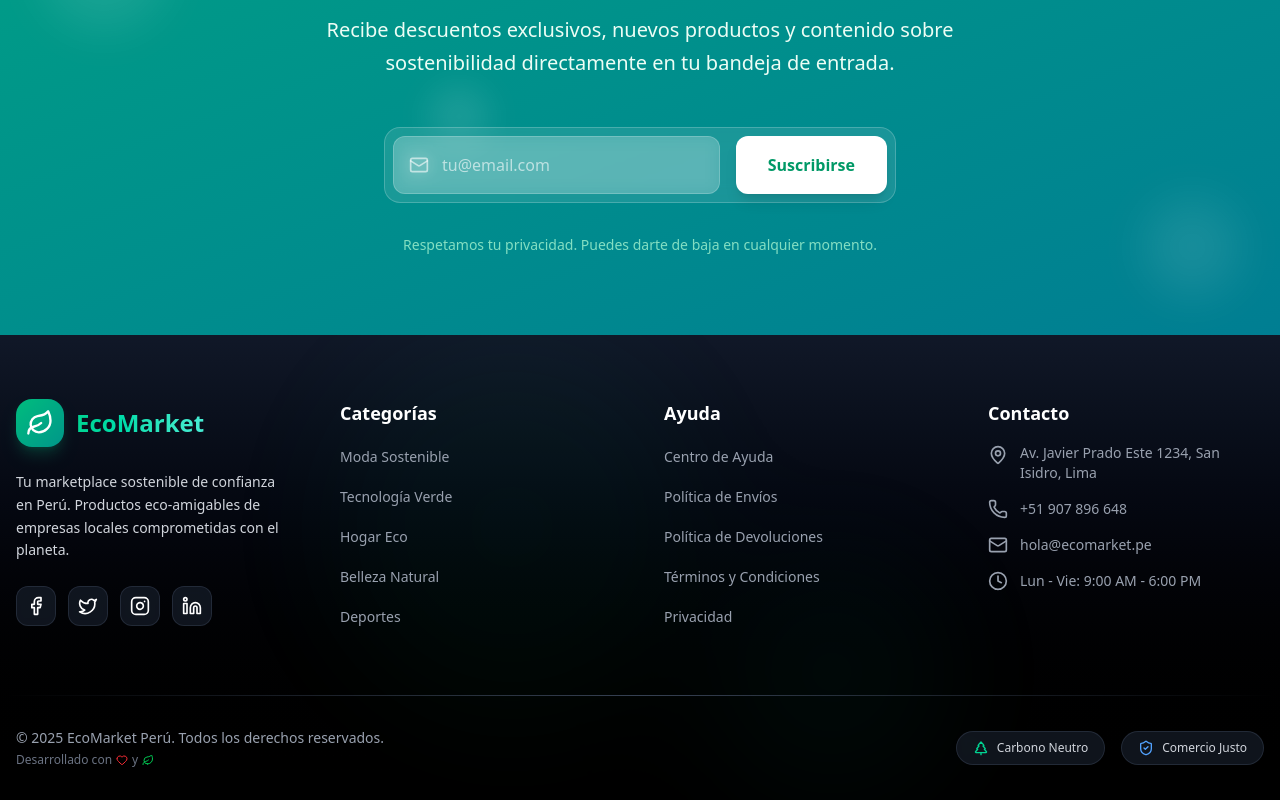
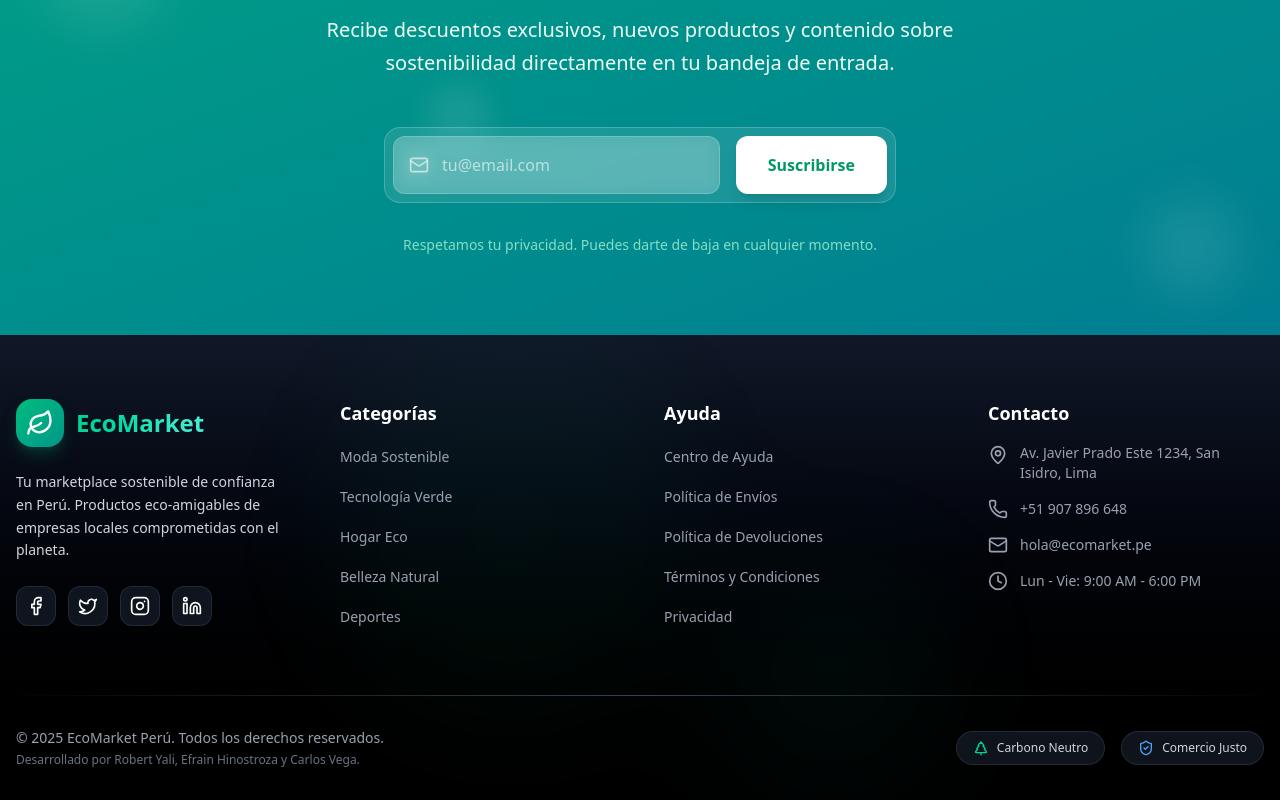
Before and after one commit to robertyali22/PROYECTO-DPS, a React (Vite) app: page / in a window 1280 px wide. Shown: the part 2795-3595 px from the top of the page. Built offline with nearby package versions, Linux system fonts and the light colour scheme.

Commit message:
Update Footer.jsx

```diff
--- a/src/components/Footer.jsx
+++ b/src/components/Footer.jsx
@@ -173,7 +173,7 @@ export function Footer() {
                   &copy; 2025 EcoMarket Perú. Todos los derechos reservados.
                 </p>
                 <p className="text-gray-500 text-xs mt-1 flex items-center justify-center md:justify-start">
-                  Desarrollado con <Heart className="w-3 h-3 mx-1 text-red-500" /> y <Leaf className="w-3 h-3 mx-1 text-green-500" />
+                  Desarrollado por Robert Yali, Efrain Hinostroza y Carlos Vega.
                 </p>
               </div>
 
```
